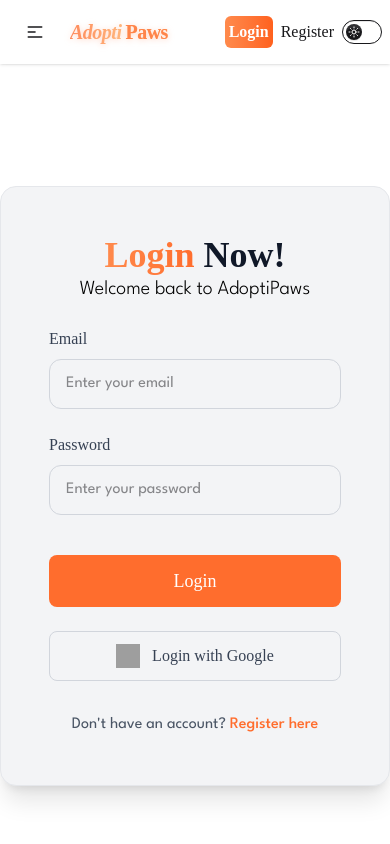
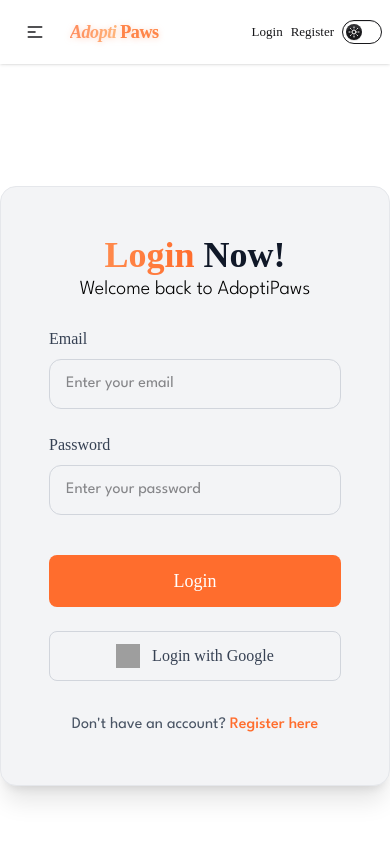
Before and after one commit to tahrimsakib/AdoptiPaws-Client, a React (Vite) app: page /auth/login in a window 390 px wide. Shown: the top 844 px of the page. Built offline with nearby package versions, Linux system fonts and the light colour scheme; no server answers; grey boxes are pictures that could not be loaded; a web font is replaced by a local one.

Commit message:
fixed some bugs

```diff
--- a/src/Component/Navbar/Navbar.jsx
+++ b/src/Component/Navbar/Navbar.jsx
@@ -89,7 +89,7 @@ const Navbar = () => {
         </figure>
         <Link
           to="/"
-          className="ml-2 max-sm:text-[20px] md:text-2xl lg:text-3xl font-semibold tracking-tight bg-linear-to-r from-[#ff8a5b] via-[#ffb37a] to-[#ffd3a3] bg-clip-text text-transparent drop-shadow-[0_1px_3px_rgba(255,138,91,0.35)] hover:drop-shadow-[0_2px_6px_rgba(255,138,91,0.55)] hover:scale-105 transition-all duration-300 ease-out flex items-center gap-1"
+          className="ml-2 max-sm:text-[18px] md:text-2xl lg:text-3xl font-semibold tracking-tight bg-linear-to-r from-[#ff8a5b] via-[#ffb37a] to-[#ffd3a3] bg-clip-text text-transparent drop-shadow-[0_1px_3px_rgba(255,138,91,0.35)] hover:drop-shadow-[0_2px_6px_rgba(255,138,91,0.55)] hover:scale-105 transition-all duration-300 ease-out flex items-center gap-1"
         >
           <span className="italic">Adopti</span>
           <span className="font-bold text-[#ff844a] dark:text-[#ff9c5a]">
@@ -136,8 +136,18 @@ const Navbar = () => {
           </div>
         ) : (
           <>
-            <MyNavLink to={"/auth/login"}>Login</MyNavLink>
-            <MyNavLink to={"/auth/register"}>Register</MyNavLink>
+            <Link
+              className="max-sm:text-[13px] md:text-[15px]"
+              to={"/auth/login"}
+            >
+              Login
+            </Link>
+            <Link
+              className="max-sm:text-[13px] md:text-[15px]"
+              to={"/auth/register"}
+            >
+              Register
+            </Link>
           </>
         )}
 
--- a/src/Component/Recent6.jsx
+++ b/src/Component/Recent6.jsx
@@ -18,7 +18,7 @@ const Recent6 = ({ item }) => {
         />
         <div className=" flex flex-col justify-between">
           <div className="p-6 space-y-3">
-            <h3 className="text-xl font-semibold text-gray-900 dark:text-white flex items-center gap-2">
+            <h3 className=" lg:text-xl font-semibold text-gray-900 dark:text-white flex items-center gap-2">
               {item.name}
             </h3>
             <p className="text-sl text-gray-500 dark:text-gray-400 font2">
@@ -29,7 +29,7 @@ const Recent6 = ({ item }) => {
 
           <Link
             to={`/pets/${item._id}`}
-            className="w-fit inline-block mt-3 ml-6 px-5 py-2 bg-linear-to-r from-[#ff8a4c] to-[#ff611d] text-white text-sm rounded-full font-medium hover:shadow-md transition-all  "
+            className="w-fit inline-block lg:mt-3 ml-6 px-5 py-2 bg-linear-to-r from-[#ff8a4c] to-[#ff611d] text-white text-sm rounded-full font-medium hover:shadow-md transition-all  "
           >
             See Details →
           </Link>
--- a/src/Pages/MyListings.jsx
+++ b/src/Pages/MyListings.jsx
@@ -232,10 +232,26 @@ const MyListings = () => {
                         Price
                       </label>
                       <input
+                        type="text"
+                        defaultValue={selecteditem?.price}
+                        required
+                        name="price"
+                        placeholder="Enter price"
+                        className="font2 w-full px-4 py-3 rounded-xl border border-gray-300 dark:border-gray-700 dark:bg-gray-800"
+                      />
+                    </div>
+
+                    <div>
+                      <label className="block text-gray-700 dark:text-gray-200 text-base mb-2">
+                        Points
+                      </label>
+                      <input
                         type="number"
-                    defaultValue={selecteditem?.price}
-                    name="price"
-                    className="font2 w-full px-4 py-3 rounded-xl border border-gray-300 dark:border-gray-700 bg-gray-100 dark:bg-gray-800"
+                        defaultValue={99}
+                        min={0}
+                        placeholder="Enter points"
+                        name="points"
+                        className="font2 w-full px-4 py-3 rounded-xl border border-gray-300 dark:border-gray-700 dark:bg-gray-800"
                       />
                 </div>
 
--- a/src/Pages/Pets/AllPats.jsx
+++ b/src/Pages/Pets/AllPats.jsx
@@ -33,10 +33,9 @@ const AllPets = () => {
   });
 
   return (
-    <section className="max-w-7xl mx-auto px-5 py-16 relative">
+    <section className="max-w-7xl mx-auto px-5 py-16 relative overflow-x-hidden">
       <title>AdoptiPaws | Pets & Supplies</title>
-      <div className="absolute -top-20 -left-20 w-72 h-72 bg-linear-to-br from-[#ffd1b3]/60 to-[#ff6d2d]/40 blur-3xl rounded-full opacity-70 -z-10"></div>
-      <div className="absolute -bottom-24 -right-16 w-72 h-72 bg-linear-to-tr from-[#ffe0cc]/60 to-[#ff6d2d]/30 blur-3xl rounded-full opacity-60 -z-10"></div>
+
       <div className="text-center mb-10">
         <h2 className="text-4xl md:text-5xl font-extrabold text-gray-900 dark:text-white mb-3">
           <span className="bg-linear-to-r from-[#ff8a4c] to-[#ff6d2d] bg-clip-text text-transparent">
@@ -67,7 +66,7 @@ const AllPets = () => {
           ))}
         </div>
 
-        <div className="relative w-3/5 md:w-4/5 lg:w-1/3">
+        <div className="relative w-full md:w-4/5 lg:w-1/3">
           <input
             type="text"
             placeholder="Search pets or supplies..."
@@ -105,7 +104,7 @@ const AllPets = () => {
                 className="w-full h-52 object-cover group-hover:scale-105 transition-transform duration-300"
               />
               <div className="p-6 space-y-3">
-                <h3 className="text-xl font-semibold text-gray-900 dark:text-white">
+                <h3 className="lg:text-xl font-semibold text-gray-900 dark:text-white">
                   {item.name}
                 </h3>
                 <p className="text-sm text-gray-500 dark:text-gray-400 font2">
--- a/src/Pages/auth/Login.jsx
+++ b/src/Pages/auth/Login.jsx
@@ -55,6 +55,7 @@ const Login = () => {
 
   return (
     <div className="flex items-center justify-center min-h-screen  dark:bg-black transition-colors duration-300 py-20">
+      <title>AdoptiPaws | Login</title>{" "}
       <div className=" dark:bg-gray-900 shadow-xl rounded-2xl p-12 w-full max-w-lg border border-gray-200 bg-gray-100 dark:border-gray-700 relative overflow-hidden">
         <h2 className="text-4xl font-extrabold text-center text-gray-900 dark:text-white mb-6">
           <span className="bg-linear-to-r from-[#ff8a4c] to-[#ff6d2d] bg-clip-text text-transparent">
--- a/src/Pages/auth/Register.jsx
+++ b/src/Pages/auth/Register.jsx
@@ -69,7 +69,8 @@ const Register = () => {
 
   return (
     <div className="flex items-center justify-center min-h-screen bg-white dark:bg-black transition-colors duration-300 py-20">
-       <div className=" dark:bg-gray-900 shadow-xl rounded-2xl p-12 w-full max-w-lg border border-gray-200 bg-gray-100 dark:border-gray-700 relative overflow-hidden">
+      <title>AdoptiPaws | Register</title>{" "}
+      <div className=" dark:bg-gray-900 shadow-xl rounded-2xl p-12 w-full max-w-lg border border-gray-200 bg-gray-100 dark:border-gray-700 relative overflow-hidden">
         <h2 className="text-4xl font-extrabold text-center text-gray-900 dark:text-white mb-6">
           <span className="bg-linear-to-r from-[#ff8a4c] to-[#ff6d2d] bg-clip-text text-transparent">
             Register
@@ -87,7 +88,8 @@ const Register = () => {
             </label>
             <input
               type="text"
-              name="name" required
+              name="name"
+              required
               placeholder="Enter your name"
               className="w-full px-4 py-3 rounded-xl border border-gray-300 dark:border-gray-700 dark:bg-gray-800 dark:text-white focus:ring-2 focus:ring-[#ff6d2d] outline-none font2"
             />
@@ -99,7 +101,8 @@ const Register = () => {
             </label>
             <input
               type="email"
-              name="email" required
+              name="email"
+              required
               placeholder="Enter your email"
               className="w-full px-4 py-3 rounded-xl border border-gray-300 dark:border-gray-700 dark:bg-gray-800 dark:text-white focus:ring-2 focus:ring-[#ff6d2d] outline-none font2"
             />
@@ -111,7 +114,8 @@ const Register = () => {
             </label>
             <input
               type="password"
-              name="password" required
+              name="password"
+              required
               placeholder="Enter your password"
               className="w-full px-4 py-3 rounded-xl border border-gray-300 dark:border-gray-700 dark:bg-gray-800 dark:text-white focus:ring-2 focus:ring-[#ff6d2d] outline-none font2"
             />
@@ -123,7 +127,8 @@ const Register = () => {
             </label>
             <input
               type="url"
-              name="photo" required
+              name="photo"
+              required
               placeholder="Enter your photo URL"
               className="w-full px-4 py-3 rounded-xl border border-gray-300 dark:border-gray-700 dark:bg-gray-800 dark:text-white focus:ring-2 focus:ring-[#ff6d2d] outline-none font2"
             />
```
Lines whose indentation alone changed are shown as unchanged.
